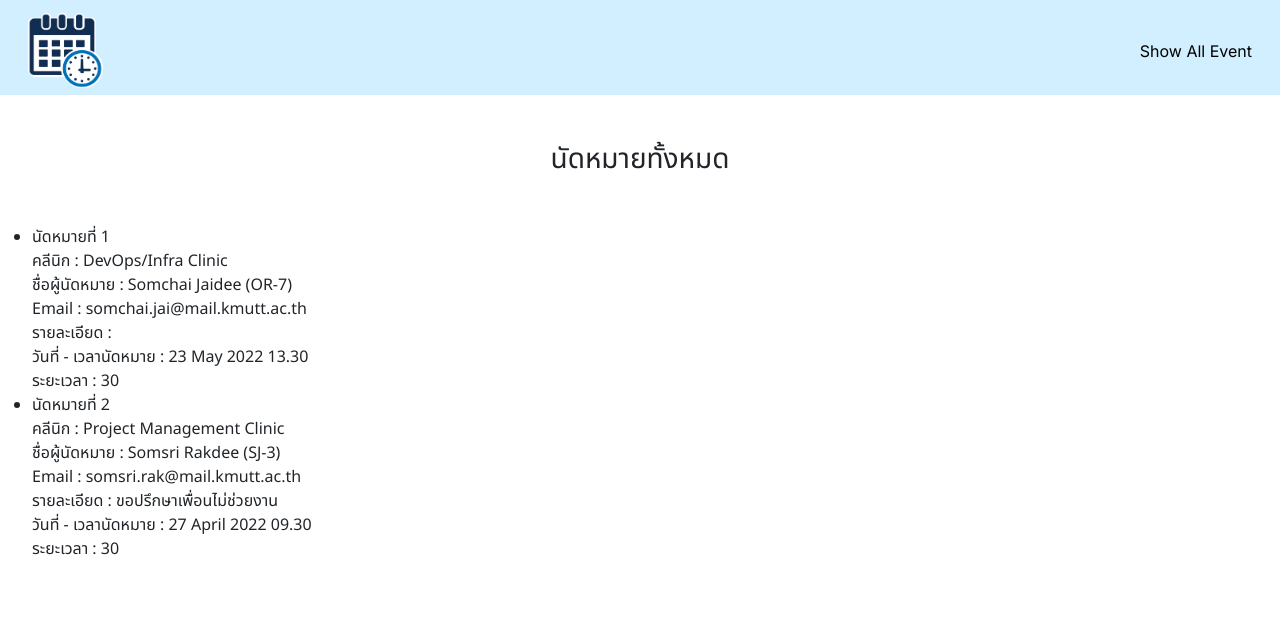
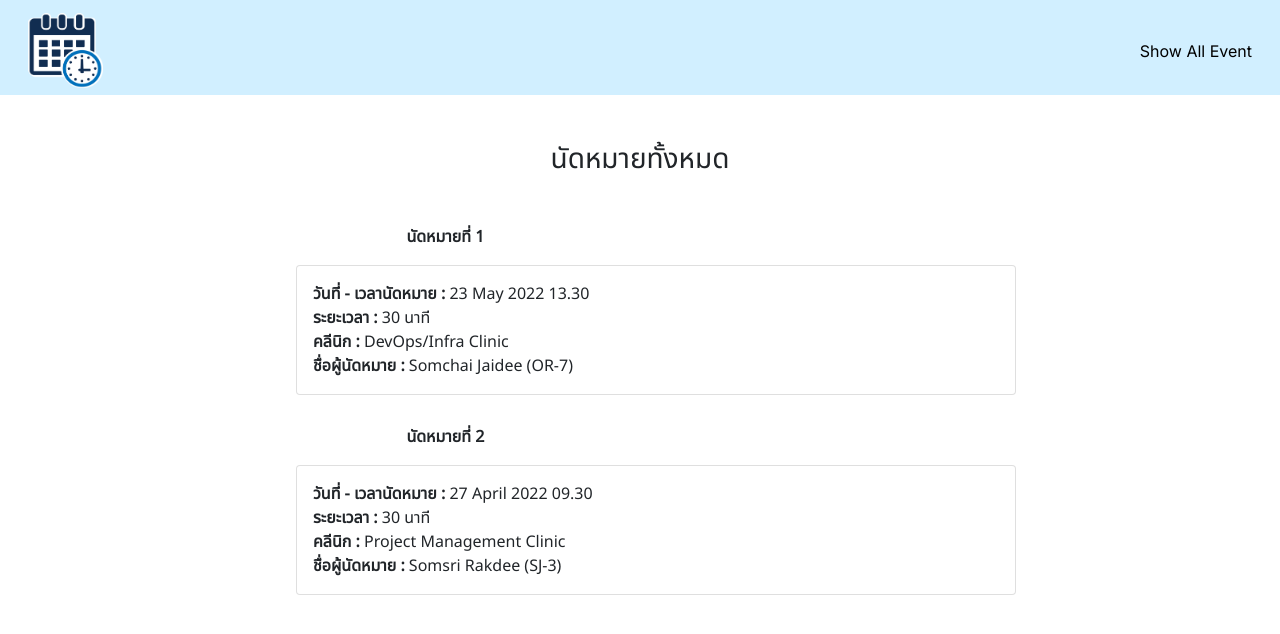
Before and after one commit to pisenuta/OASIP-SY-6, a Vue app: page /#/ShowAllEvent in a window 1280 px wide. Shown: the top 634 px of the page. Built offline with nearby package versions, Linux system fonts and the light colour scheme; data requests are answered from the project's data file.

Commit message:
style event list

```diff
--- a/src/components/EventList.vue
+++ b/src/components/EventList.vue
@@ -11,18 +11,32 @@
     <div>
         <ul>
             <li v-for="(event,index) in eventList" :key="index">
-                นัดหมายที่ {{event.bookingId}}<br>
-                คลีนิก : {{event.eventCategory}}<br>
-                ชื่อผู้นัดหมาย : {{event.bookingName}}<br>
-                Email : {{event.bookingEmail}}<br>
-                รายละเอียด : {{event.eventNotes}}<br>
-                วันที่ - เวลานัดหมาย : {{event.eventStartTime}}<br>
-                ระยะเวลา : {{event.eventDuration}}
+                <p><b>นัดหมายที่ {{event.bookingId}}</b></p>
+            <div class="card-body-main">
+                <div class="card" style="width: 45rem;">
+                    <div class="card-body">
+                        <b>วันที่ - เวลานัดหมาย :</b> {{event.eventStartTime}}<br>
+                        <b>ระยะเวลา :</b> {{event.eventDuration}} นาที <br>
+                        <b>คลีนิก :</b> {{event.eventCategory}}<br>
+                        <b>ชื่อผู้นัดหมาย :</b> {{event.bookingName}}
+                    </div>
+                </div>
+            </div>
             </li>
         </ul>
     </div>
 </template>
 
 <style scoped>
-
+.card-body-main{
+    display: flex;
+    justify-content: center;
+    margin-bottom: 30px;
+}
+ul{
+    list-style-type: none;
+}
+p{
+    margin-left: 30%;
+}
 </style>
```
